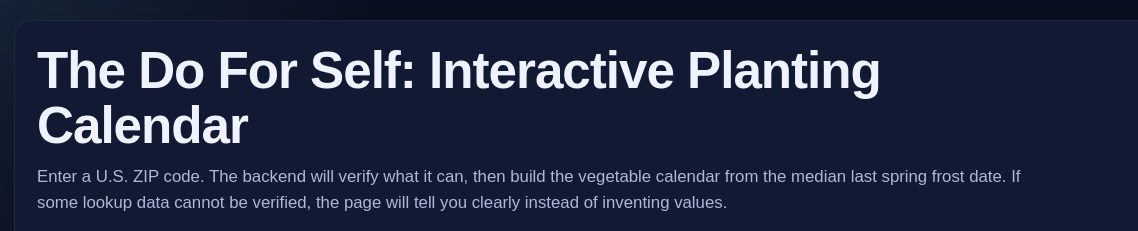
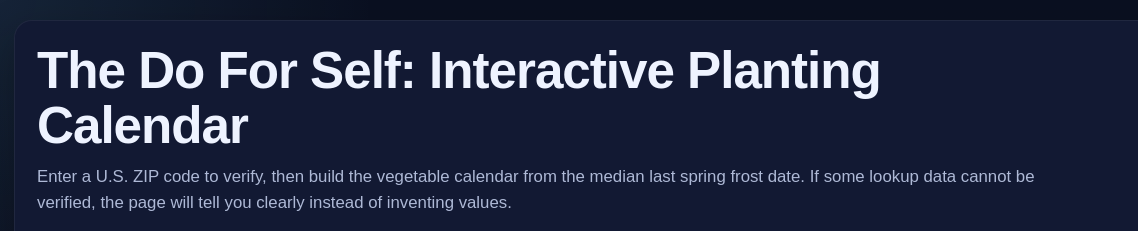
Before and after one commit to Chikron/planting-calendar, a website: page index.html in a window 1280 px wide. Shown: the top 231 px of the page, 0-1138 px from the left. Drawn offline with Linux system fonts and the light colour scheme.

Commit message:
Update index.html

```diff
--- a/index.html
+++ b/index.html
@@ -447,7 +447,7 @@
 
       <h1>The Do For Self: Interactive Planting Calendar</h1>
       <p class="sub">
-        Enter a U.S. ZIP code. The backend will verify what it can, then build the vegetable calendar from the median last spring frost date.
+        Enter a U.S. ZIP code to verify, then build the vegetable calendar from the median last spring frost date.
         If some lookup data cannot be verified, the page will tell you clearly instead of inventing values.
       </p>
 
```
